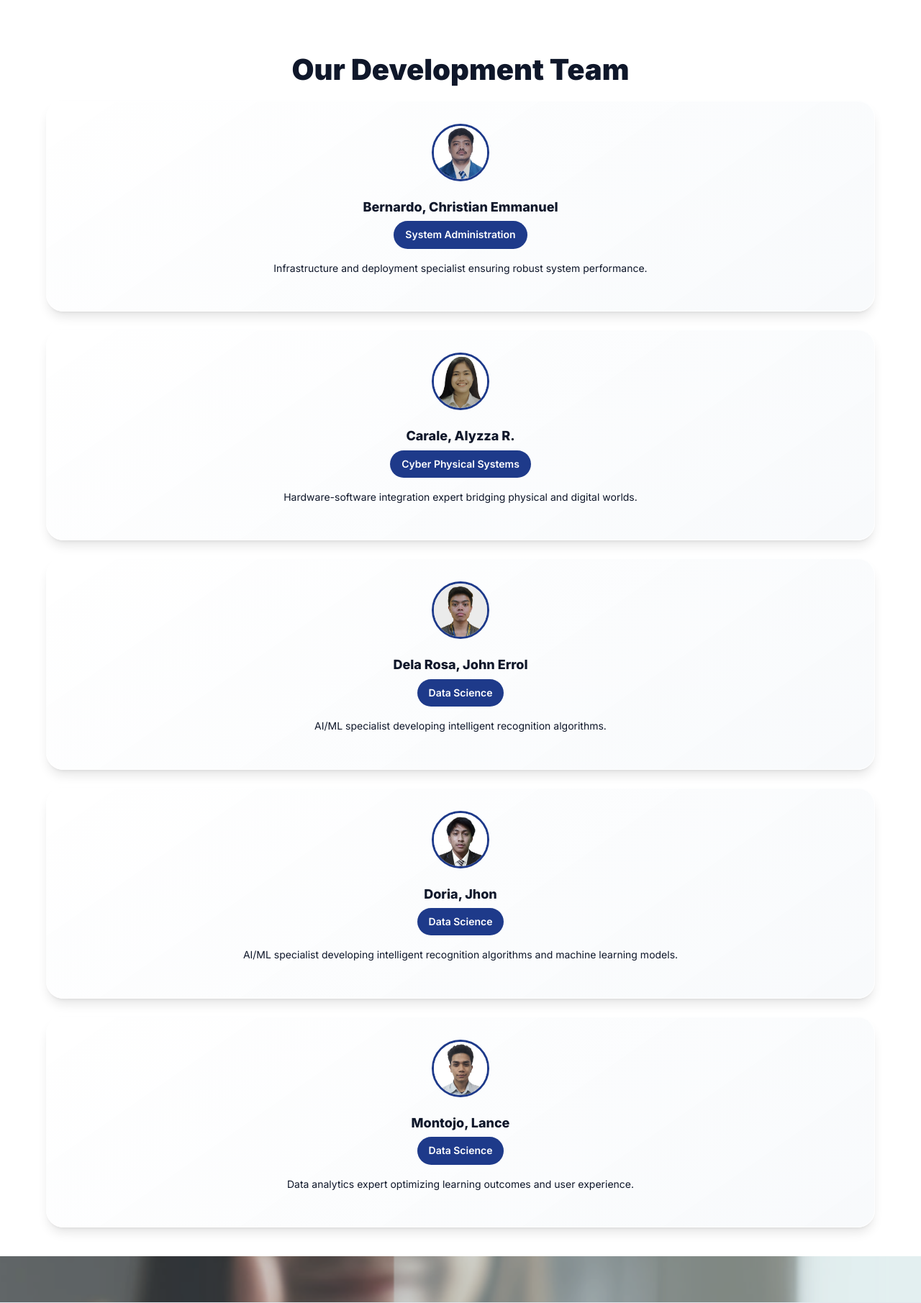
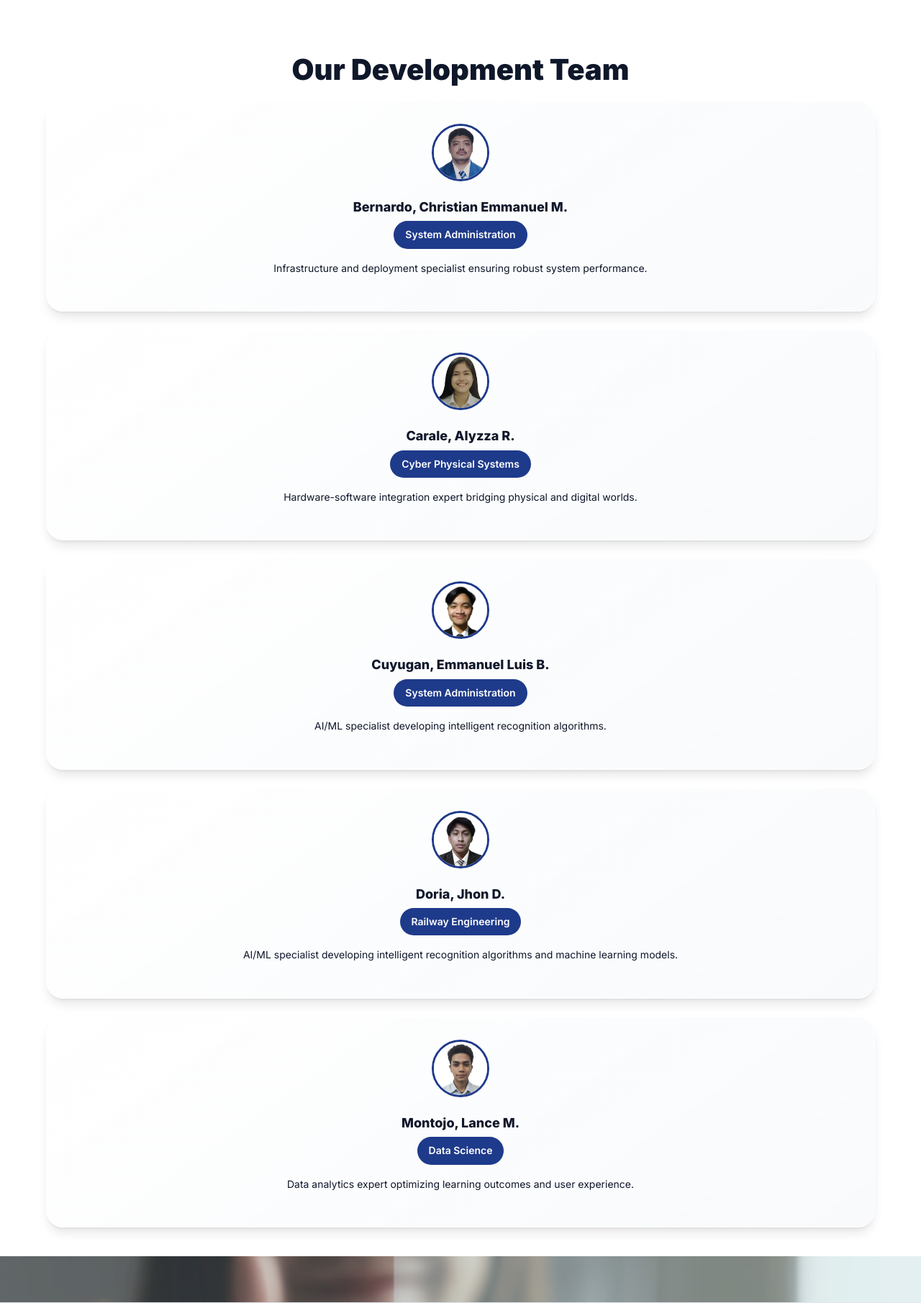
Before and after one commit to emmancuyugan/Filipino-Sign-Language, a Flask app: page /about in a window 1280 px wide. Shown: the part 726-2537 px from the top of the page at 72% size. Run offline with Flask 3, Linux system fonts and the light colour scheme.

Commit message:
Updated about page

```diff
--- a/templates/about.html
+++ b/templates/about.html
@@ -58,12 +58,12 @@
     </div>
 
     <div class="grid grid-5 animate-fade-in-up animate-delay-1">
-      <!-- Bernardo, Christian Emmanuel -->
+      <!-- Bernardo, Christian Emmanuel M. -->
       <div class="card text-center animate-fade-in-left animate-delay-2">
         <div style="width:80px;height:80px;border-radius:50%;margin:0 auto 1.5rem;overflow:hidden;border:3px solid var(--primary);">
-          <img src="{{ url_for('static', filename='img/Bernardo.png') }}" alt="Bernardo, Christian Emmanuel" style="width:100%;height:100%;object-fit:cover;">
+          <img src="{{ url_for('static', filename='img/Bernardo.png') }}" alt="Bernardo, Christian Emmanuel M." style="width:100%;height:100%;object-fit:cover;">
         </div>
-        <h4 style="font-weight:800;font-size:1.125rem;color:var(--ink);margin-bottom:0.5rem;">Bernardo, Christian Emmanuel</h4>
+        <h4 style="font-weight:800;font-size:1.125rem;color:var(--ink);margin-bottom:0.5rem;">Bernardo, Christian Emmanuel M.</h4>
         <div style="padding:0.5rem 1rem;background:var(--primary);color:white;border-radius:var(--radius-full);font-size:0.875rem;font-weight:600;display:inline-block;">System Administration</div>
         <p class="muted" style="margin-top:1rem;font-size:0.875rem;">Infrastructure and deployment specialist ensuring robust system performance.</p>
       </div>
@@ -78,32 +78,32 @@
         <p class="muted" style="margin-top:1rem;font-size:0.875rem;">Hardware-software integration expert bridging physical and digital worlds.</p>
       </div>
 
-      <!-- Dela Rosa, John Errol -->
+      <!-- Cuyugan, Emmanuel Luis B. -->
       <div class="card text-center animate-fade-in-right animate-delay-4">
         <div style="width:80px;height:80px;border-radius:50%;margin:0 auto 1.5rem;overflow:hidden;border:3px solid var(--primary);">
-          <img src="{{ url_for('static', filename='img/Dela rosa.jpg') }}" alt="Dela Rosa, John Errol" style="width:100%;height:100%;object-fit:cover;">
+          <img src="{{ url_for('static', filename='img/Cuyugan.jpg') }}" alt="Cuyugan, Emmanuel Luis B." style="width:100%;height:100%;object-fit:cover;">
         </div>
-        <h4 style="font-weight:800;font-size:1.125rem;color:var(--ink);margin-bottom:0.5rem;">Dela Rosa, John Errol</h4>
-        <div style="padding:0.5rem 1rem;background:var(--primary);color:white;border-radius:var(--radius-full);font-size:0.875rem;font-weight:600;display:inline-block;">Data Science</div>
+        <h4 style="font-weight:800;font-size:1.125rem;color:var(--ink);margin-bottom:0.5rem;">Cuyugan, Emmanuel Luis B.</h4>
+        <div style="padding:0.5rem 1rem;background:var(--primary);color:white;border-radius:var(--radius-full);font-size:0.875rem;font-weight:600;display:inline-block;">System Administration</div>
         <p class="muted" style="margin-top:1rem;font-size:0.875rem;">AI/ML specialist developing intelligent recognition algorithms.</p>
       </div>
 
-      <!-- Doria, Jhon -->
+      <!-- Doria, Jhon D. -->
       <div class="card text-center animate-fade-in-right animate-delay-5">
         <div style="width:80px;height:80px;border-radius:50%;margin:0 auto 1.5rem;overflow:hidden;border:3px solid var(--primary);">
-          <img src="{{ url_for('static', filename='img/Doria.png') }}" alt="Doria, Jhon" style="width:100%;height:100%;object-fit:cover;">
+          <img src="{{ url_for('static', filename='img/Doria.png') }}" alt="Doria, Jhon D." style="width:100%;height:100%;object-fit:cover;">
         </div>
-        <h4 style="font-weight:800;font-size:1.125rem;color:var(--ink);margin-bottom:0.5rem;">Doria, Jhon</h4>
-        <div style="padding:0.5rem 1rem;background:var(--primary);color:white;border-radius:var(--radius-full);font-size:0.875rem;font-weight:600;display:inline-block;">Data Science</div>
+        <h4 style="font-weight:800;font-size:1.125rem;color:var(--ink);margin-bottom:0.5rem;">Doria, Jhon D.</h4>
+        <div style="padding:0.5rem 1rem;background:var(--primary);color:white;border-radius:var(--radius-full);font-size:0.875rem;font-weight:600;display:inline-block;">Railway Engineering</div>
         <p class="muted" style="margin-top:1rem;font-size:0.875rem;">AI/ML specialist developing intelligent recognition algorithms and machine learning models.</p>
       </div>
 
-      <!-- Montojo, Lance -->
+      <!-- Montojo, Lance M. -->
       <div class="card text-center animate-fade-in-up animate-delay-6">
         <div style="width:80px;height:80px;border-radius:50%;margin:0 auto 1.5rem;overflow:hidden;border:3px solid var(--primary);">
-          <img src="{{ url_for('static', filename='img/Montojo.png') }}" alt="Montojo, Lance" style="width:100%;height:100%;object-fit:cover;">
+          <img src="{{ url_for('static', filename='img/Montojo.png') }}" alt="Montojo, Lance M." style="width:100%;height:100%;object-fit:cover;">
         </div>
-        <h4 style="font-weight:800;font-size:1.125rem;color:var(--ink);margin-bottom:0.5rem;">Montojo, Lance</h4>
+        <h4 style="font-weight:800;font-size:1.125rem;color:var(--ink);margin-bottom:0.5rem;">Montojo, Lance M.</h4>
         <div style="padding:0.5rem 1rem;background:var(--primary);color:white;border-radius:var(--radius-full);font-size:0.875rem;font-weight:600;display:inline-block;">Data Science</div>
         <p class="muted" style="margin-top:1rem;font-size:0.875rem;">Data analytics expert optimizing learning outcomes and user experience.</p>
       </div>
```
Also changed, not shown: static/img/Cuyugan.jpg (added).
